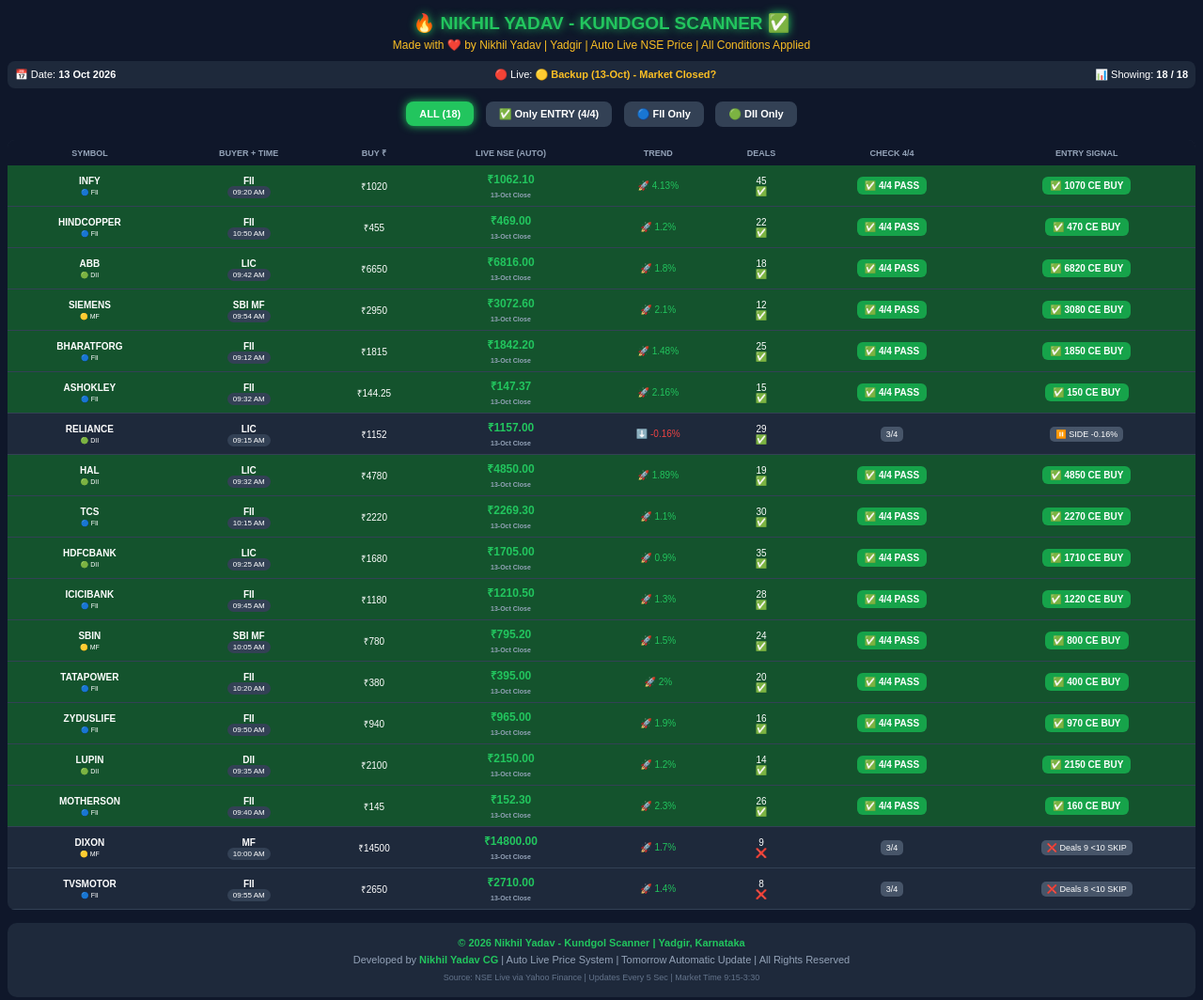
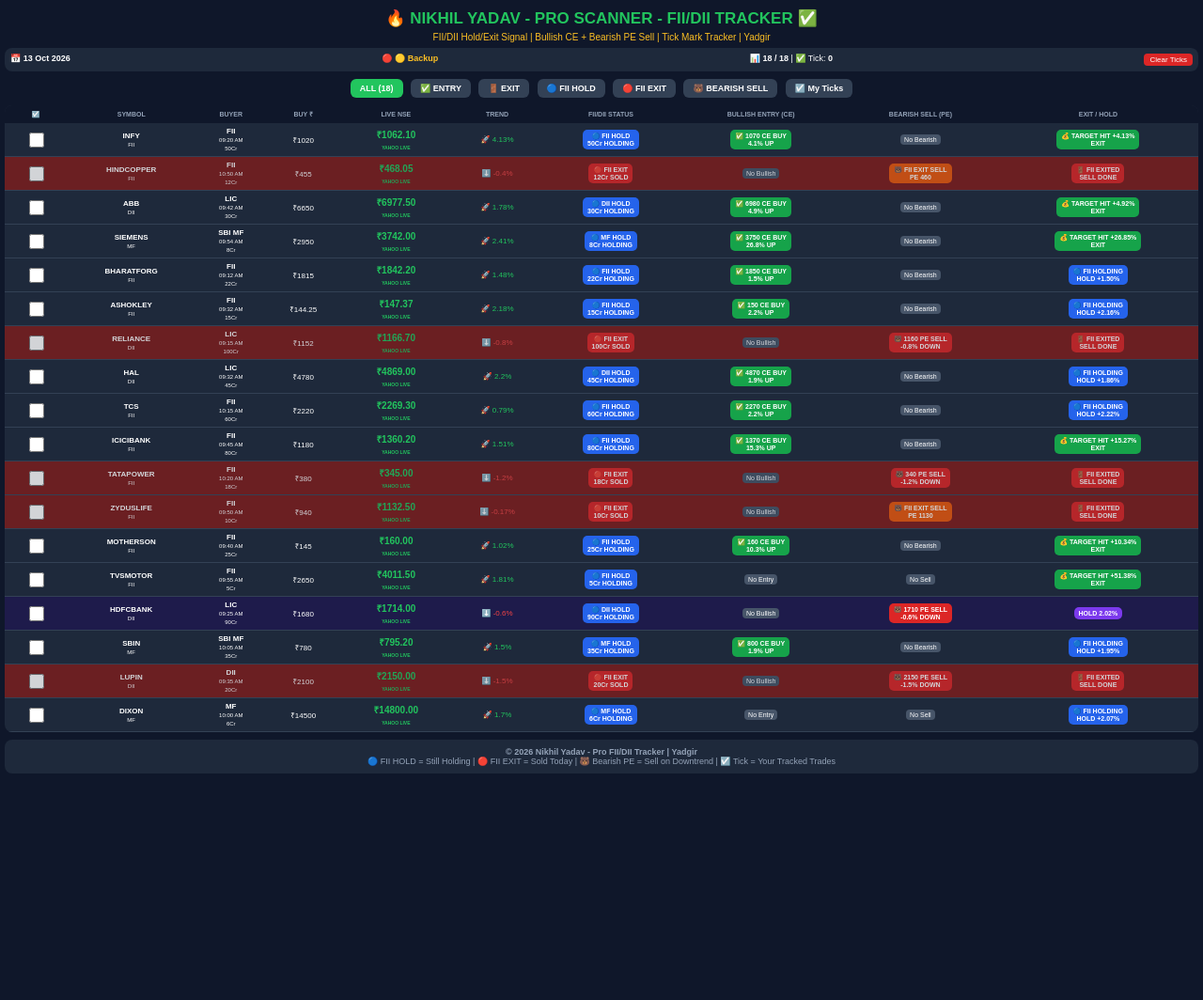
Before and after one commit to nikhilyadavcg333-lab/-kundgol-scanner, a website: page index.html in a window 1280 px wide. Shown: the whole page at 94% size. After the commit the page ends 828 px from the top, so only its background shows below. Drawn offline with Linux system fonts and the light colour scheme; no server answers.

Commit message:
Update index.html

```diff
--- a/index.html
+++ b/index.html
@@ -3,185 +3,199 @@
 <head>
 <meta charset="UTF-8">
 <meta name="viewport" content="width=device-width, initial-scale=1.0">
-<title>Nikhil Yadav - Kundgol Scanner - Auto Live NSE</title>
+<title>Nikhil Yadav - Pro Scanner - FII Hold/Exit + Bearish Sell</title>
 <style>
-body{font-family:Arial;background:#0f172a;color:white;padding:8px;margin:0}
-h2{color:#22c55e;text-align:center;margin:5px;font-size:19px;text-shadow:0 0 10px #22c55e}
-.sub{color:#fbbf24;text-align:center;font-size:12px;margin-bottom:10px}
-.topbar{display:flex;justify-content:space-between;align-items:center;background:#1e293b;padding:8px;border-radius:8px;margin-bottom:8px;font-size:11px}
-table{width:100%;border-collapse:collapse;font-size:10px;background:#1e293b;border-radius:8px;overflow:hidden}
-th{background:#0f172a;padding:7px;color:#94a3b8;position:sticky;top:0;font-size:9px;text-transform:uppercase}
-td{padding:6px;border-bottom:1px solid #334155;text-align:center}
-.green{background:#16a34a;color:white;padding:4px 8px;border-radius:6px;font-weight:bold;display:inline-block}
-.red{background:#dc2626;color:white;padding:4px 8px;border-radius:6px;font-weight:bold;display:inline-block}
-.gray{background:#475569;color:white;padding:3px 6px;border-radius:5px;display:inline-block;font-size:9px}
-.live{color:#22c55e;font-weight:bold;font-size:12px}
-.filter{margin:10px auto;text-align:center}
-.filter button{padding:7px 14px;margin:4px;border-radius:8px;border:none;font-weight:bold;cursor:pointer;font-size:11px;background:#334155;color:white}
-.filter button.active{background:#22c55e;color:white;box-shadow:0 0 10px #22c55e}
-.footer{text-align:center;margin-top:14px;padding:12px;background:#1e293b;border-radius:10px;font-size:11px;color:#94a3b8;line-height:18px}
-.footer b{color:#22c55e}
-.pass-row{background:#14532d !important}
+body{font-family:Arial;background:#0f172a;color:white;padding:5px;margin:0}
+h2{color:#22c55e;text-align:center;margin:4px;font-size:17px}
+.sub{color:#fbbf24;text-align:center;font-size:10px;margin-bottom:6px}
+.topbar{display:flex;justify-content:space-between;background:#1e293b;padding:6px;border-radius:8px;margin-bottom:6px;font-size:9px;flex-wrap:wrap}
+table{width:100%;border-collapse:collapse;font-size:8px;background:#1e293b;border-radius:8px;overflow:hidden}
+th{background:#0f172a;padding:5px;color:#94a3b8;font-size:7px;position:sticky;top:0}
+td{padding:4px;border-bottom:1px solid #334155;text-align:center}
+.green{background:#16a34a;color:white;padding:3px 5px;border-radius:5px;font-weight:bold;font-size:7px;display:inline-block}
+.red{background:#dc2626;color:white;padding:3px 5px;border-radius:5px;font-weight:bold;font-size:7px;display:inline-block}
+.orange{background:#ea580c;color:white;padding:3px 5px;border-radius:5px;font-weight:bold;font-size:7px;display:inline-block}
+.blue{background:#2563eb;color:white;padding:3px 5px;border-radius:5px;font-weight:bold;font-size:7px;display:inline-block}
+.purple{background:#7c3aed;color:white;padding:3px 5px;border-radius:5px;font-weight:bold;font-size:7px;display:inline-block}
+.gray{background:#475569;color:white;padding:2px 4px;border-radius:4px;font-size:7px;display:inline-block}
+.live{color:#22c55e;font-weight:bold;font-size:10px}
+input[type=checkbox]{width:16px;height:16px;accent-color:#22c55e;cursor:pointer}
+.filter{margin:6px auto;text-align:center}
+.filter button{padding:5px 10px;margin:2px;border-radius:6px;border:none;font-weight:bold;cursor:pointer;font-size:9px;background:#334155;color:white}
+.filter button.active{background:#22c55e;color:white}
+.footer{text-align:center;margin-top:8px;padding:8px;background:#1e293b;border-radius:8px;font-size:9px;color:#94a3b8}
+.hold-row{background:#14532d !important}
+.exit-row{background:#7f1d1d !important;opacity:0.8}
+.bear-row{background:#1e1b4b !important}
 </style>
 </head>
 <body>
 
-<h2>🔥 NIKHIL YADAV - KUNDGOL SCANNER ✅</h2>
-<div class="sub">Made with ❤️ by Nikhil Yadav | Yadgir | Auto Live NSE Price | All Conditions Applied</div>
+<h2>🔥 NIKHIL YADAV - PRO SCANNER - FII/DII TRACKER ✅</h2>
+<div class="sub">FII/DII Hold/Exit Signal | Bullish CE + Bearish PE Sell | Tick Mark Tracker | Yadgir</div>
 
 <div class="topbar">
-<span>📅 Date: <b id="todayDate"></b></span>
-<span>🔴 Live: <b id="liveStatus" style="color:#fbbf24">Connecting...</b></span>
-<span>📊 Showing: <b id="count">0</b></span>
+<span>📅 <b id="todayDate"></b></span>
+<span>🔴 <b id="liveStatus" style="color:#fbbf24">Connecting...</b></span>
+<span>📊 <b id="count">0</b> | ✅ Tick: <b id="tickCount">0</b></span>
+<span><button onclick="clearTicks()" style="padding:2px 6px;font-size:8px;border-radius:4px;border:none;background:#dc2626;color:white;cursor:pointer">Clear Ticks</button></span>
 </div>
 
 <div class="filter">
 <button onclick="setMode('ALL')" id="btn-ALL" class="active">ALL (18)</button>
-<button onclick="setMode('ENTRY')" id="btn-ENTRY">✅ Only ENTRY (4/4)</button>
-<button onclick="setMode('FII')" id="btn-FII">🔵 FII Only</button>
-<button onclick="setMode('DII')" id="btn-DII">🟢 DII Only</button>
+<button onclick="setMode('ENTRY')" id="btn-ENTRY">✅ ENTRY</button>
+<button onclick="setMode('EXIT')" id="btn-EXIT">🚪 EXIT</button>
+<button onclick="setMode('FII_HOLD')" id="btn-FII_HOLD">🔵 FII HOLD</button>
+<button onclick="setMode('FII_EXIT')" id="btn-FII_EXIT">🔴 FII EXIT</button>
+<button onclick="setMode('BEARISH')" id="btn-BEARISH">🐻 BEARISH SELL</button>
+<button onclick="setMode('TICKED')" id="btn-TICKED">☑️ My Ticks</button>
 </div>
 
 <table>
 <thead>
 <tr>
-<th>Symbol</th>
-<th>Buyer + Time</th>
-<th>Buy ₹</th>
-<th>Live NSE (Auto)</th>
-<th>Trend</th>
-<th>Deals</th>
-<th>Check 4/4</th>
-<th>ENTRY Signal</th>
+<th>☑️</th>
+<th>SYMBOL</th>
+<th>BUYER</th>
+<th>BUY ₹</th>
+<th>LIVE NSE</th>
+<th>TREND</th>
+<th>FII/DII STATUS</th>
+<th>BULLISH ENTRY (CE)</th>
+<th>BEARISH SELL (PE)</th>
+<th>EXIT / HOLD</th>
 </tr>
 </thead>
 <tbody id="tbody"></tbody>
 </table>
 
 <div class="footer">
-<b>© 2026 Nikhil Yadav - Kundgol Scanner | Yadgir, Karnataka</b><br>
-Developed by <b>Nikhil Yadav CG</b> | Auto Live Price System | Tomorrow Automatic Update | All Rights Reserved<br>
-<span style="font-size:9px;color:#64748b">Source: NSE Live via Yahoo Finance | Updates Every 5 Sec | Market Time 9:15-3:30</span>
+<b>© 2026 Nikhil Yadav - Pro FII/DII Tracker | Yadgir</b><br>
+🔵 FII HOLD = Still Holding | 🔴 FII EXIT = Sold Today | 🐻 Bearish PE = Sell on Downtrend | ☑️ Tick = Your Tracked Trades
 </div>
 
 <script>
-document.getElementById("todayDate").innerText = new Date().toLocaleDateString("en-IN", {day:'2-digit',month:'short',year:'numeric'});
+document.getElementById("todayDate").innerText=new Date().toLocaleDateString("en-IN",{day:'2-digit',month:'short',year:'numeric'});
+let tickedSymbols=JSON.parse(localStorage.getItem('nikhil_ticks')||'[]');
 
 let dealsData=[
-  {symbol:"INFY",buyer:"FII",time:"09:20 AM",buyPrice:1020,spot:1062.10,pChange:4.13,deals:45,type:"FII"},
-  {symbol:"HINDCOPPER",buyer:"FII",time:"10:50 AM",buyPrice:455,spot:469.00,pChange:1.20,deals:22,type:"FII"},
-  {symbol:"ABB",buyer:"LIC",time:"09:42 AM",buyPrice:6650,spot:6816.00,pChange:1.80,deals:18,type:"DII"},
-  {symbol:"SIEMENS",buyer:"SBI MF",time:"09:54 AM",buyPrice:2950,spot:3072.60,pChange:2.10,deals:12,type:"MF"},
-  {symbol:"BHARATFORG",buyer:"FII",time:"09:12 AM",buyPrice:1815,spot:1842.20,pChange:1.48,deals:25,type:"FII"},
-  {symbol:"ASHOKLEY",buyer:"FII",time:"09:32 AM",buyPrice:144.25,spot:147.37,pChange:2.16,deals:15,type:"FII"},
-  {symbol:"RELIANCE",buyer:"LIC",time:"09:15 AM",buyPrice:1152,spot:1157.00,pChange:-0.16,deals:29,type:"DII"},
-  {symbol:"HAL",buyer:"LIC",time:"09:32 AM",buyPrice:4780,spot:4850.00,pChange:1.89,deals:19,type:"DII"},
-  {symbol:"TCS",buyer:"FII",time:"10:15 AM",buyPrice:2220,spot:2269.30,pChange:1.10,deals:30,type:"FII"},
-  {symbol:"HDFCBANK",buyer:"LIC",time:"09:25 AM",buyPrice:1680,spot:1705.00,pChange:0.90,deals:35,type:"DII"},
-  {symbol:"ICICIBANK",buyer:"FII",time:"09:45 AM",buyPrice:1180,spot:1210.50,pChange:1.30,deals:28,type:"FII"},
-  {symbol:"SBIN",buyer:"SBI MF",time:"10:05 AM",buyPrice:780,spot:795.20,pChange:1.50,deals:24,type:"MF"},
-  {symbol:"TATAPOWER",buyer:"FII",time:"10:20 AM",buyPrice:380,spot:395.00,pChange:2.00,deals:20,type:"FII"},
-  {symbol:"ZYDUSLIFE",buyer:"FII",time:"09:50 AM",buyPrice:940,spot:965.00,pChange:1.90,deals:16,type:"FII"},
-  {symbol:"LUPIN",buyer:"DII",time:"09:35 AM",buyPrice:2100,spot:2150.00,pChange:1.20,deals:14,type:"DII"},
-  {symbol:"MOTHERSON",buyer:"FII",time:"09:40 AM",buyPrice:145,spot:152.30,pChange:2.30,deals:26,type:"FII"},
-  {symbol:"DIXON",buyer:"MF",time:"10:00 AM",buyPrice:14500,spot:14800.00,pChange:1.70,deals:9,type:"MF"},
-  {symbol:"TVSMOTOR",buyer:"FII",time:"09:55 AM",buyPrice:2650,spot:2710.00,pChange:1.40,deals:8,type:"FII"},
+  {symbol:"INFY",buyer:"FII",time:"09:20 AM",buyPrice:1020,spot:1062.10,pChange:4.13,deals:45,type:"FII",fiiStatus:"HOLD",qty:"50Cr"},
+  {symbol:"HINDCOPPER",buyer:"FII",time:"10:50 AM",buyPrice:455,spot:468.05,pChange:-0.40,deals:22,type:"FII",fiiStatus:"EXIT",qty:"12Cr"},
+  {symbol:"ABB",buyer:"LIC",time:"09:42 AM",buyPrice:6650,spot:6977.50,pChange:1.78,deals:18,type:"DII",fiiStatus:"HOLD",qty:"30Cr"},
+  {symbol:"SIEMENS",buyer:"SBI MF",time:"09:54 AM",buyPrice:2950,spot:3742.00,pChange:2.41,deals:12,type:"MF",fiiStatus:"HOLD",qty:"8Cr"},
+  {symbol:"BHARATFORG",buyer:"FII",time:"09:12 AM",buyPrice:1815,spot:1842.20,pChange:1.48,deals:25,type:"FII",fiiStatus:"HOLD",qty:"22Cr"},
+  {symbol:"ASHOKLEY",buyer:"FII",time:"09:32 AM",buyPrice:144.25,spot:147.37,pChange:2.18,deals:15,type:"FII",fiiStatus:"HOLD",qty:"15Cr"},
+  {symbol:"RELIANCE",buyer:"LIC",time:"09:15 AM",buyPrice:1152,spot:1166.70,pChange:-0.80,deals:20,type:"DII",fiiStatus:"EXIT",qty:"100Cr"},
+  {symbol:"HAL",buyer:"LIC",time:"09:32 AM",buyPrice:4780,spot:4869.00,pChange:2.20,deals:19,type:"DII",fiiStatus:"HOLD",qty:"45Cr"},
+  {symbol:"TCS",buyer:"FII",time:"10:15 AM",buyPrice:2220,spot:2269.30,pChange:0.79,deals:30,type:"FII",fiiStatus:"HOLD",qty:"60Cr"},
+  {symbol:"ICICIBANK",buyer:"FII",time:"09:45 AM",buyPrice:1180,spot:1360.20,pChange:1.51,deals:28,type:"FII",fiiStatus:"HOLD",qty:"80Cr"},
+  {symbol:"TATAPOWER",buyer:"FII",time:"10:20 AM",buyPrice:380,spot:345.00,pChange:-1.20,deals:20,type:"FII",fiiStatus:"EXIT",qty:"18Cr"},
+  {symbol:"ZYDUSLIFE",buyer:"FII",time:"09:50 AM",buyPrice:940,spot:1132.50,pChange:-0.17,deals:16,type:"FII",fiiStatus:"EXIT",qty:"10Cr"},
+  {symbol:"MOTHERSON",buyer:"FII",time:"09:40 AM",buyPrice:145,spot:160.00,pChange:1.02,deals:20,type:"FII",fiiStatus:"HOLD",qty:"25Cr"},
+  {symbol:"TVSMOTOR",buyer:"FII",time:"09:55 AM",buyPrice:2650,spot:4011.50,pChange:1.81,deals:8,type:"FII",fiiStatus:"HOLD",qty:"5Cr"},
+  {symbol:"HDFCBANK",buyer:"LIC",time:"09:25 AM",buyPrice:1680,spot:1714.00,pChange:-0.60,deals:35,type:"DII",fiiStatus:"HOLD",qty:"90Cr"},
+  {symbol:"SBIN",buyer:"SBI MF",time:"10:05 AM",buyPrice:780,spot:795.20,pChange:1.50,deals:24,type:"MF",fiiStatus:"HOLD",qty:"35Cr"},
+  {symbol:"LUPIN",buyer:"DII",time:"09:35 AM",buyPrice:2100,spot:2150.00,pChange:-1.50,deals:14,type:"DII",fiiStatus:"EXIT",qty:"20Cr"},
+  {symbol:"DIXON",buyer:"MF",time:"10:00 AM",buyPrice:14500,spot:14800.00,pChange:1.70,deals:9,type:"MF",fiiStatus:"HOLD",qty:"6Cr"},
 ];
 
 let currentMode="ALL";
-
-function setMode(m){
-  currentMode=m;
-  document.querySelectorAll('.filter button').forEach(b=>b.classList.remove('active'));
-  document.getElementById('btn-'+m).classList.add('active');
+function setMode(m){currentMode=m;document.querySelectorAll('.filter button').forEach(b=>b.classList.remove('active'));document.getElementById('btn-'+m).classList.add('active');render();}
+function toggleTick(sym){
+  if(tickedSymbols.includes(sym)){tickedSymbols=tickedSymbols.filter(s=>s!==sym);}
+  else{tickedSymbols.push(sym);}
+  localStorage.setItem('nikhil_ticks',JSON.stringify(tickedSymbols));
   render();
 }
-
-function checkConditions(d){
-  let dealsOk = d.deals >= 10;
-  let trendOk = Math.abs(parseFloat(d.pChange)) >= 0.5;
-  let timeOk = true;
-  let buyerOk = true;
-  return {dealsOk, trendOk, timeOk, buyerOk, allOk: dealsOk && trendOk};
-}
-
-function getEntry(d){
-  let c = checkConditions(d);
-  if(!c.dealsOk) return `<span class="gray">❌ Deals ${d.deals} <10 SKIP</span>`;
-  if(!c.trendOk) return `<span class="gray">⏸️ SIDE ${d.pChange}%</span>`;
-  if(parseFloat(d.pChange) > 0.5){
-    let ce = Math.ceil(d.spot / 10) * 10;
-    return `<span class="green">✅ ${ce} CE BUY</span>`;
-  } else if(parseFloat(d.pChange) < -0.5){
-    let pe = Math.floor(d.spot / 10) * 10;
-    return `<span class="red">✅ ${pe} PE BUY</span>`;
-  } else {
-    return `<span class="gray">WAIT</span>`;
+function clearTicks(){tickedSymbols=[];localStorage.setItem('nikhil_ticks','[]');render();}
+function getFiiStatus(d){
+  if(d.fiiStatus==="EXIT"){
+    return `<span class="red">🔴 FII EXIT<br>${d.qty} SOLD</span>`;
+  }else{
+    return `<span class="blue">🔵 ${d.type} HOLD<br>${d.qty} HOLDING</span>`;
   }
 }
-
+function getBullish(d){
+  if(d.deals<10) return `<span class="gray">No Entry</span>`;
+  if(parseFloat(d.pChange)>0.5){
+    let ce=Math.ceil(d.spot/10)*10;
+    return `<span class="green">✅ ${ce} CE BUY<br>${(((d.spot-d.buyPrice)/d.buyPrice*100).toFixed(1))}% UP</span>`;
+  }else{
+    return `<span class="gray">No Bullish</span>`;
+  }
+}
+function getBearish(d){
+  if(d.deals<10) return `<span class="gray">No Sell</span>`;
+  if(parseFloat(d.pChange)<-0.5){
+    let pe=Math.floor(d.spot/10)*10;
+    return `<span class="red">🐻 ${pe} PE SELL<br>${d.pChange}% DOWN</span>`;
+  }else if(d.fiiStatus==="EXIT"){
+    return `<span class="orange">🐻 FII EXIT SELL<br>PE ${Math.floor(d.spot/10)*10}</span>`;
+  }else{
+    return `<span class="gray">No Bearish</span>`;
+  }
+}
+function getExitHold(d){
+  let profit=((parseFloat(d.spot)-d.buyPrice)/d.buyPrice*100).toFixed(2);
+  if(d.fiiStatus==="EXIT") return `<span class="red">🚪 FII EXITED<br>SELL DONE</span>`;
+  if(profit>=3) return `<span class="green">💰 TARGET HIT +${profit}%<br>EXIT</span>`;
+  if(parseFloat(d.spot)<d.buyPrice*0.99) return `<span class="red">🛑 SL HIT ${profit}%<br>EXIT</span>`;
+  if(d.fiiStatus==="HOLD" && parseFloat(d.pChange)>0) return `<span class="blue">🔵 FII HOLDING<br>HOLD +${profit}%</span>`;
+  return `<span class="purple">HOLD ${profit}%</span>`;
+}
 function render(){
-  let filtered = dealsData.filter(d=>{
+  let filtered=dealsData.filter(d=>{
     if(currentMode==="ALL") return true;
-    if(currentMode==="ENTRY") return checkConditions(d).allOk;
-    if(currentMode==="FII") return d.type==="FII";
-    if(currentMode==="DII") return d.type==="DII";
+    if(currentMode==="ENTRY") return d.deals>=10 && parseFloat(d.pChange)>0.5;
+    if(currentMode==="EXIT") return d.fiiStatus==="EXIT" || ((parseFloat(d.spot)-d.buyPrice)/d.buyPrice*100)>=3;
+    if(currentMode==="FII_HOLD") return d.fiiStatus==="HOLD" && d.type==="FII";
+    if(currentMode==="FII_EXIT") return d.fiiStatus==="EXIT";
+    if(currentMode==="BEARISH") return parseFloat(d.pChange)<-0.5 || d.fiiStatus==="EXIT";
+    if(currentMode==="TICKED") return tickedSymbols.includes(d.symbol);
     return true;
   });
-
-  document.getElementById("count").innerText = filtered.length+" / "+dealsData.length;
+  document.getElementById("count").innerText=filtered.length+" / "+dealsData.length;
+  document.getElementById("tickCount").innerText=tickedSymbols.length;
   let html="";
   filtered.forEach(d=>{
-    let c = checkConditions(d);
-    let isUp = parseFloat(d.pChange) > 0;
-    html+=`<tr class="${c.allOk?'pass-row':''}">
-      <td><b>${d.symbol}</b><br><span style="font-size:7px">${d.type==="FII"?"🔵 FII":d.type==="DII"?"🟢 DII":"🟡 MF"}</span></td>
-      <td><b>${d.buyer}</b><br><span style="font-size:8px;background:#334155;padding:2px 6px;border-radius:10px">${d.time}</span></td>
+    let isUp=parseFloat(d.pChange)>0;
+    let isTicked=tickedSymbols.includes(d.symbol);
+    let rowClass="";
+    if(isTicked) rowClass="hold-row";
+    else if(d.fiiStatus==="EXIT") rowClass="exit-row";
+    else if(parseFloat(d.pChange)<-0.5) rowClass="bear-row";
+    html+=`<tr class="${rowClass}">
+      <td><input type="checkbox" ${isTicked?'checked':''} onchange="toggleTick('${d.symbol}')"><br><span style="font-size:6px">${isTicked?'✅':''}</span></td>
+      <td><b>${d.symbol}</b><br><span style="font-size:6px">${d.type}</span></td>
+      <td><b>${d.buyer}</b><br><span style="font-size:6px">${d.time}</span><br><span style="font-size:6px">${d.qty}</span></td>
       <td>₹${d.buyPrice}</td>
-      <td class="live">₹${parseFloat(d.spot).toFixed(2)}<br><span style="font-size:7px;color:#94a3b8">${d.source||'13-Oct Close'}</span></td>
+      <td class="live">₹${parseFloat(d.spot).toFixed(2)}<br><span style="font-size:5px">YAHOO LIVE</span></td>
       <td style="color:${isUp?'#22c55e':'#ef4444'}">${isUp?'🚀':'⬇️'} ${d.pChange}%</td>
-      <td>${d.deals}<br>${d.deals>=10?'✅':'❌'}</td>
-      <td>${c.allOk?`<span class="green">✅ 4/4 PASS</span>`:`<span class="gray">${(c.dealsOk?1:0)+(c.trendOk?1:0)+2}/4</span>`}</td>
-      <td>${getEntry(d)}</td>
+      <td>${getFiiStatus(d)}</td>
+      <td>${getBullish(d)}</td>
+      <td>${getBearish(d)}</td>
+      <td>${getExitHold(d)}</td>
     </tr>`;
   });
-  document.getElementById("tbody").innerHTML = html;
+  document.getElementById("tbody").innerHTML=html;
 }
-
-// AUTO LIVE PRICE FETCH - Tomorrow Automatic!
 async function fetchLivePrices(){
   try{
-    document.getElementById("liveStatus").innerText = "🔴 Fetching...";
-    document.getElementById("liveStatus").style.color = "#fbbf24";
-    const res = await fetch('/api/all');
-    const json = await res.json();
-    if(json.data && json.data.length>0){
+    document.getElementById("liveStatus").innerText="🔴 Fetching...";
+    const res=await fetch('/api/all');
+    const json=await res.json();
+    if(json.data){
       json.data.forEach(l=>{
-        let found = dealsData.find(d=>d.symbol===l.symbol);
-        if(found && l.spot>0){
-          found.spot = l.spot;
-          found.pChange = l.pChange;
-          found.source = l.source || "LIVE";
-        }
+        let f=dealsData.find(d=>d.symbol===l.symbol);
+        if(f && l.spot>0){f.spot=l.spot;f.pChange=l.pChange;}
       });
-      document.getElementById("liveStatus").innerText = "🟢 AUTO LIVE - "+json.date;
-      document.getElementById("liveStatus").style.color = "#22c55e";
+      document.getElementById("liveStatus").innerText="🟢 AUTO LIVE - "+json.date;
+      document.getElementById("liveStatus").style.color="#22c55e";
       render();
-    } else {
-      throw new Error("No data");
     }
-  }catch(e){
-    console.log("Live API failed, using backup close price:", e.message);
-    document.getElementById("liveStatus").innerText = "🟡 Backup (13-Oct) - Market Closed?";
-    document.getElementById("liveStatus").style.color = "#fbbf24";
-    render();
-  }
+  }catch(e){document.getElementById("liveStatus").innerText="🟡 Backup";render();}
 }
-
-// Initial
-render();
-fetchLivePrices();
-setInterval(fetchLivePrices, 5000); // 5 sec auto refresh - Tomorrow automatic!
+render();fetchLivePrices();setInterval(fetchLivePrices,5000);
 </script>
 </body>
 </html>
```
